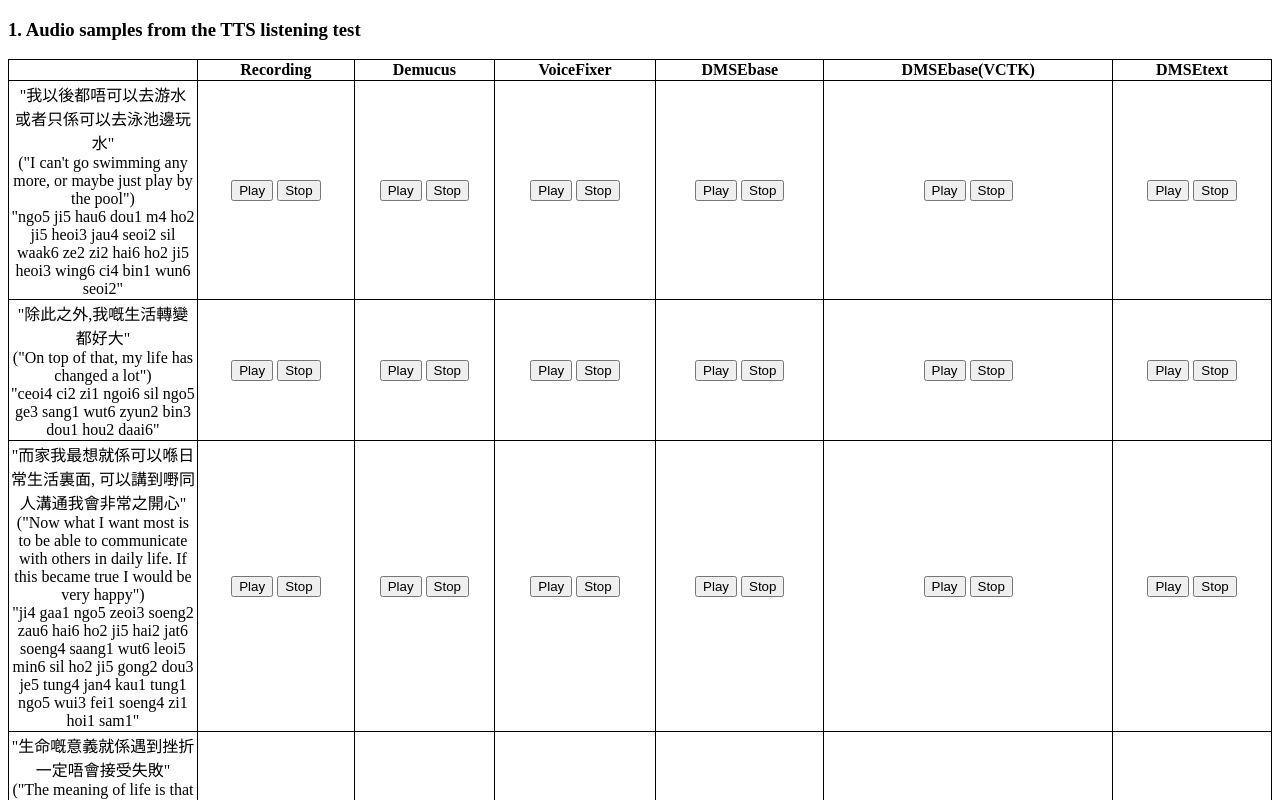
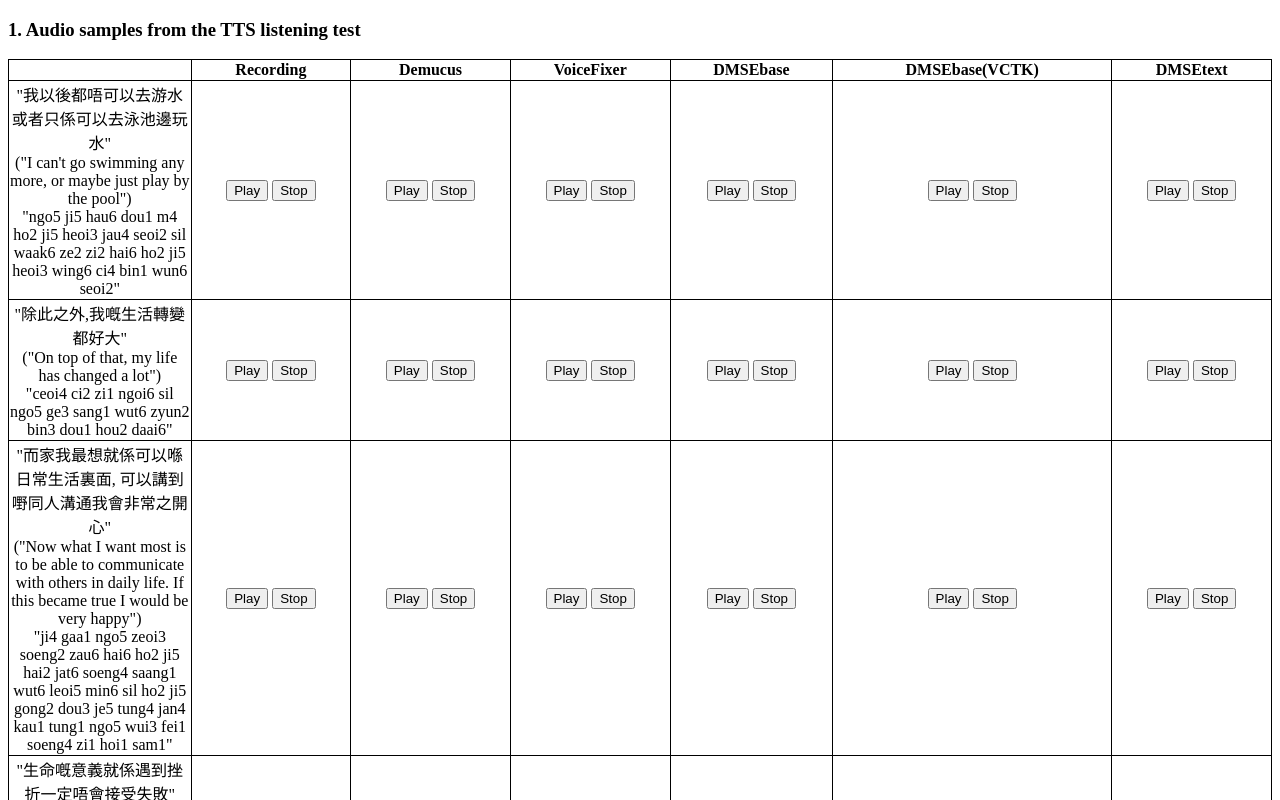
Before and after one commit to yusheng617/dmse4tts.github.io, a plain HTML site: page index.html in a window 1280 px wide. Shown: the top 800 px of the page. Drawn offline with Linux system fonts and the light colour scheme.

Commit message:
Update index.html

```diff
--- a/index.html
+++ b/index.html
@@ -6,7 +6,7 @@
         table,
         td,
         th {
-            width:50px;
+            width:75px;
             word-wrap:break-word;
             border: 1px solid;
         }
@@ -16,6 +16,8 @@
             border-collapse: collapse;
         }
         td {
+        width:15px;
+        word-wrap:break-word;
         text-align: center;
         }
     </style>
```
